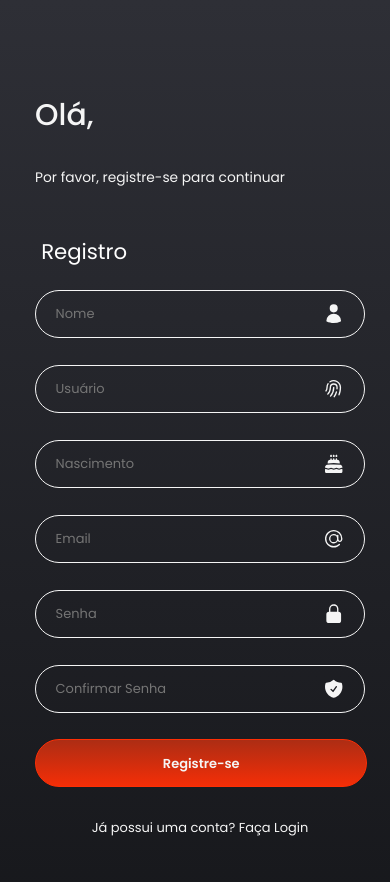
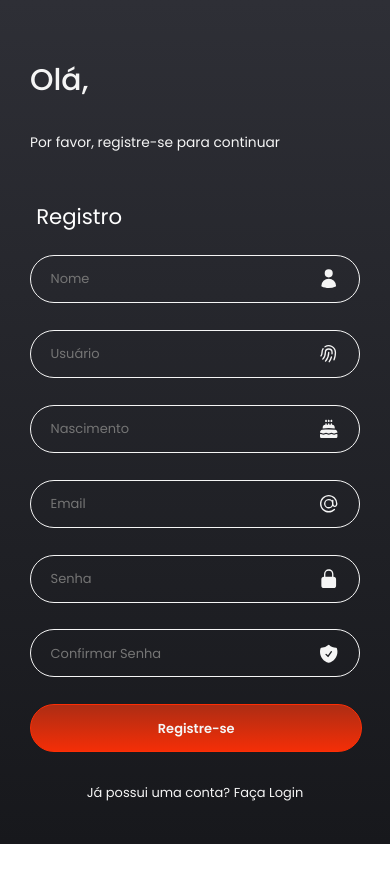
Before and after one commit to VTellesRg/challenges-react-aws-compass, a React (Create React App) app in the folder my-app/: page /register in a window 390 px wide. Shown: the top 882 px of the page. After the commit the page ends 844 px from the top, so only its background shows below. Built offline with nearby package versions, Linux system fonts and the light colour scheme.

Commit message:
moore css adjusts

```diff
--- a/my-app/src/App.css
+++ b/my-app/src/App.css
@@ -8,21 +8,22 @@ html {
   display: flex;
   flex-direction: row;
 }
-/* login/ register screen */
+
 .container__left {
   display: flex;
-  flex: 1;
   align-items: center;
   justify-content: center;
   width: 50vw;
-  height: 65.069vw;
+  /* height: 65.069vw; */
   padding: 3.021vw 0;
 }
-/*side_image */
+
 .container__right {
-  flex: 1;
+  display: flex;
+  align-items: center;
+  justify-content: center;
   width: 50vw;
-  height: 71.111vw;
+  min-height: 71.111vw;
   background-image: url('./../public/assets/images/side_image.png');
   background-size: cover;
 }
@@ -32,7 +33,7 @@ html {
   /* 406px */
   height: 10vw;
   /* 144px */
-  margin-bottom: 6.597vw;
+  /*  margin-bottom: 6.597vw; */
   /* 95px */
 }
 
@@ -45,7 +46,6 @@ html {
   line-height: 1.667vw;
   /* 24px */
   color: #F5F5F5;
-
 }
 
 .header__title {
@@ -211,34 +211,17 @@ html {
     0.069vw solid #E9B425;
 }
 
-
-.footer {
-  display: flex;
-  align-items: center;
-  justify-content: center;
-  margin-top: 1.667vw;
-  /* 24px */
-}
-
-.footer__message {
-  display: flex;
-  align-items: center;
-  justify-content: center;
-  margin-top: 0.833vw;
-  /* 12px */
-}
-
 .text__footer {
   font-family: 'Poppins';
   font-style: normal;
   font-weight: 400;
   font-size: 1.111vw;
-  /* 16px */
   line-height: 1.667vw;
-  /* 24px */
   color: #F5F5F5;
   text-decoration: none;
   margin: 0;
+  text-align: center;
+  margin-top: 1.667vw;
 }
 
 .text__message {
@@ -266,12 +249,11 @@ html {
 
   .container__left {
     display: flex;
-    flex: 1;
     align-items: center;
     justify-content: center;
     width: 100vw;
     height: 100vh;
-    padding: 9vw;
+    padding: 0;
   }
 
   .header {
@@ -441,45 +423,30 @@ html {
     color: #F5F5F5;
   }
 
-  .footer {
-    display: flex;
-    align-items: center;
-    justify-content: center;
-    margin-top: 5vw;
-    /* 24px */
-
-  }
-
   .text__footer {
     font-family: 'Poppins';
     font-style: normal;
     font-weight: 400;
     font-size: 3.333vw;
-    /* 16px */
     line-height: 5vw;
-    /* 24px */
     color: #F5F5F5;
     text-decoration: none;
+    margin: 0;
+    text-align: center;
+    margin-top: 5vw;
   }
+
   .text__message {
     height: 5vw;
     margin: 5vw 0;
     font-family: 'Poppins';
     font-style: normal;
     font-weight: 500;
-    font-size: 3.3333vw;
+    font-size: 3.333vw;
     line-height: 5vw;
     text-align: center;
     color: #E9B425;
   }
-
-.footer__message {
-  display: flex;
-  align-items: center;
-  justify-content: center;
-  margin-top: 2.5vw;
-  /* 12px */
-}
 }
 
 .App-link {
```
